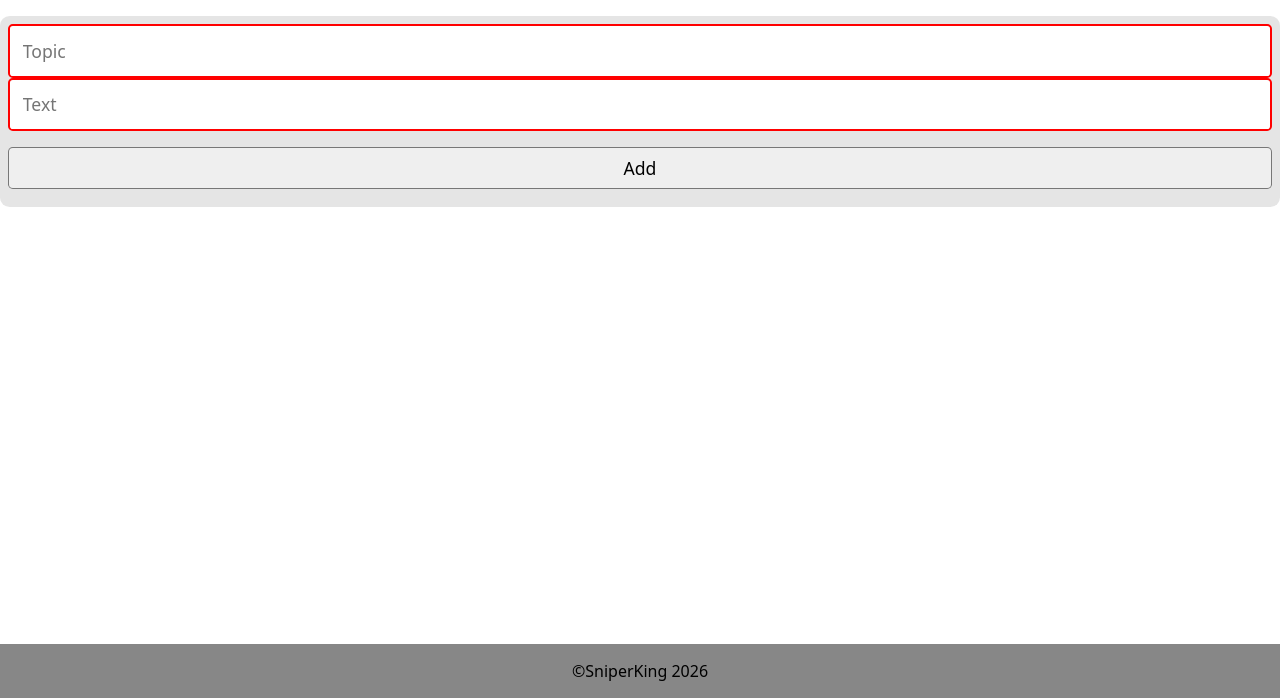
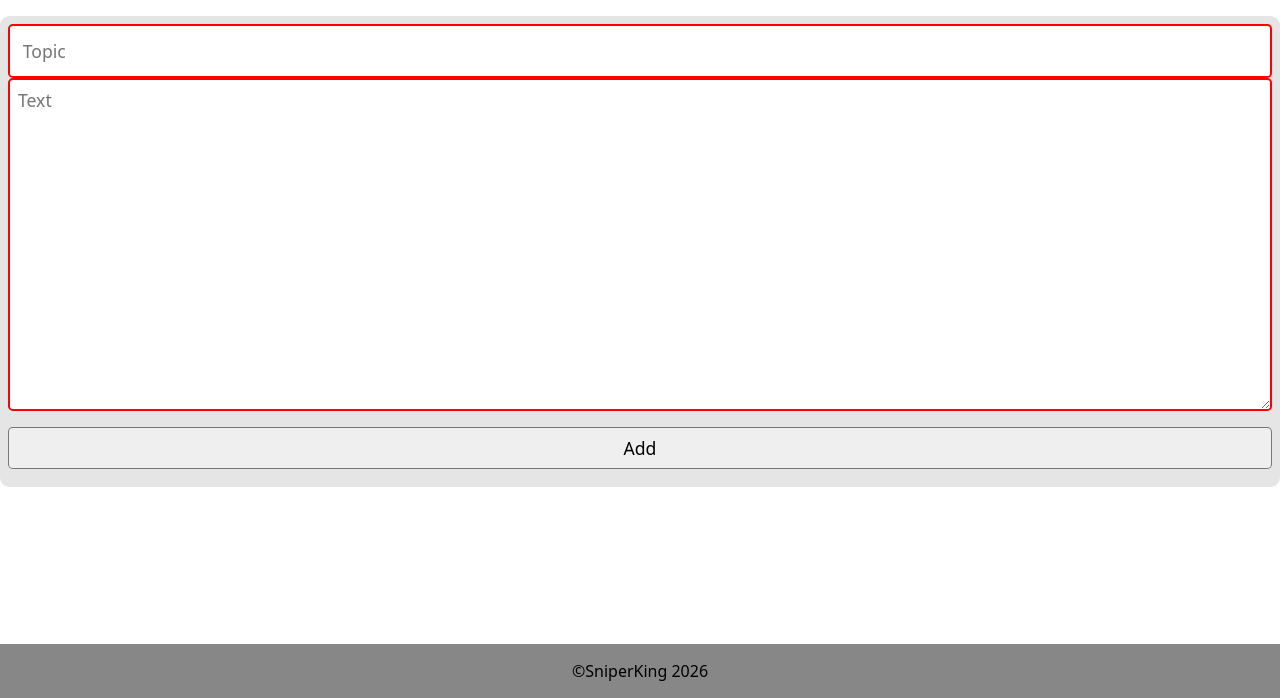
Before and after one commit to EDUeran1-rgb/chattforum-slutprojekt, a PHP site: page /add_post.php in a window 1280 px wide. Shown: the part 102-800 px from the top of the page. Run offline with PHP 8.4, Linux system fonts and the light colour scheme.

Commit message:
yes now thing works

```diff
--- a/add_post.php
+++ b/add_post.php
@@ -36,9 +36,9 @@ if(isset($_POST['btnAdd'])){
     </header>
 <?php require_once("_nav.php"); ?>
     <main>
-        <form action="add_post.php" method="POST">
+        <form action="add_post.php" method="POST" class="addpostform">
             <input type="text" name="topic" placeholder="Topic" required>
-            <input type="text" name="text" placeholder="Text" required>
+            <textarea name="text" placeholder="Text" required class="addposttext"></textarea>
             <input type="hidden" name="parentid" value="<?=$parentid?>">
             <input type="submit" name="btnAdd" value="Add">
         </form>
--- a/style.css
+++ b/style.css
@@ -278,6 +278,21 @@ button {
     white-space: normal;
 }
 
+.addpostform{
+    height: 75%;
+}
+.addposttext{
+    width: 100%;
+    height: 100%;
+    padding: .5rem;
+    word-wrap: break-word;
+    overflow-wrap: break-word;
+    word-break: break-word;
+    white-space: normal;
+    overflow-x: none;
+    overflow-y: scroll;
+}
+
 
 a.addpost{
     text-decoration: none;
```
